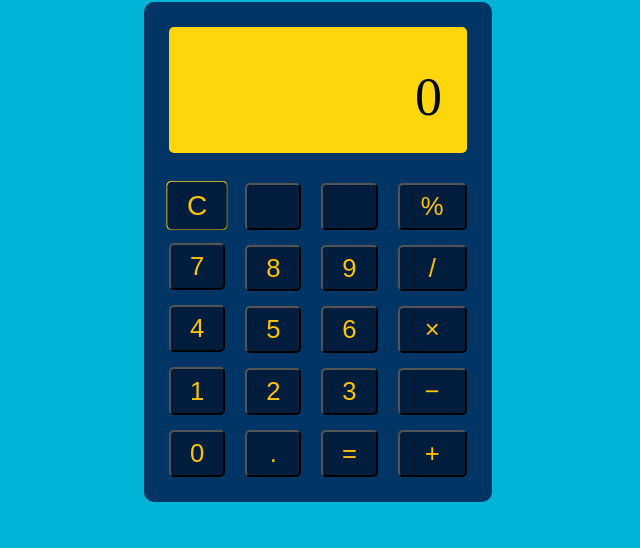
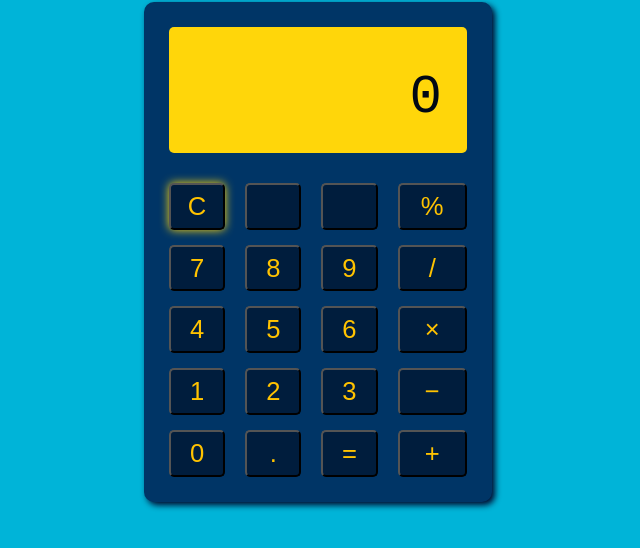
Before and after one commit to WilliamG-1/Calculator, a plain HTML site: page index.html in a window 1280 px wide. In both pictures the pointer is over the button 519 px from the left and 292 px from the top of the page. Shown: the part 86-634 px from the top of the page, without its empty margins (322-962 px from the left). Drawn offline with Linux system fonts and the light colour scheme.

Commit message:
Added box shadows to calculator and buttons, added font

```diff
--- a/styles.css
+++ b/styles.css
@@ -1,5 +1,5 @@
 body {
-
+    font-family: 'Courier New', Courier, monospace;
     display: flex;
     align-items: center;
     flex-direction: column;
@@ -16,6 +16,7 @@ body {
     max-width: 100%;
     max-height: 60vh;
     border-radius: 10px;
+    box-shadow: 3px 3px 6px rgb(3, 3, 39);
 }
 .output {
     display: flex;
@@ -89,6 +90,7 @@ body {
 }
 
 button:hover{
-    transform: scale(1.1);
-    border: 1px #ffd60a outset;
+    /* transform: scale(1.1); */
+    /*border: 1px #ffd60a outset;*/
+    box-shadow: 0 0 10px #ffd60a;
 }
```
